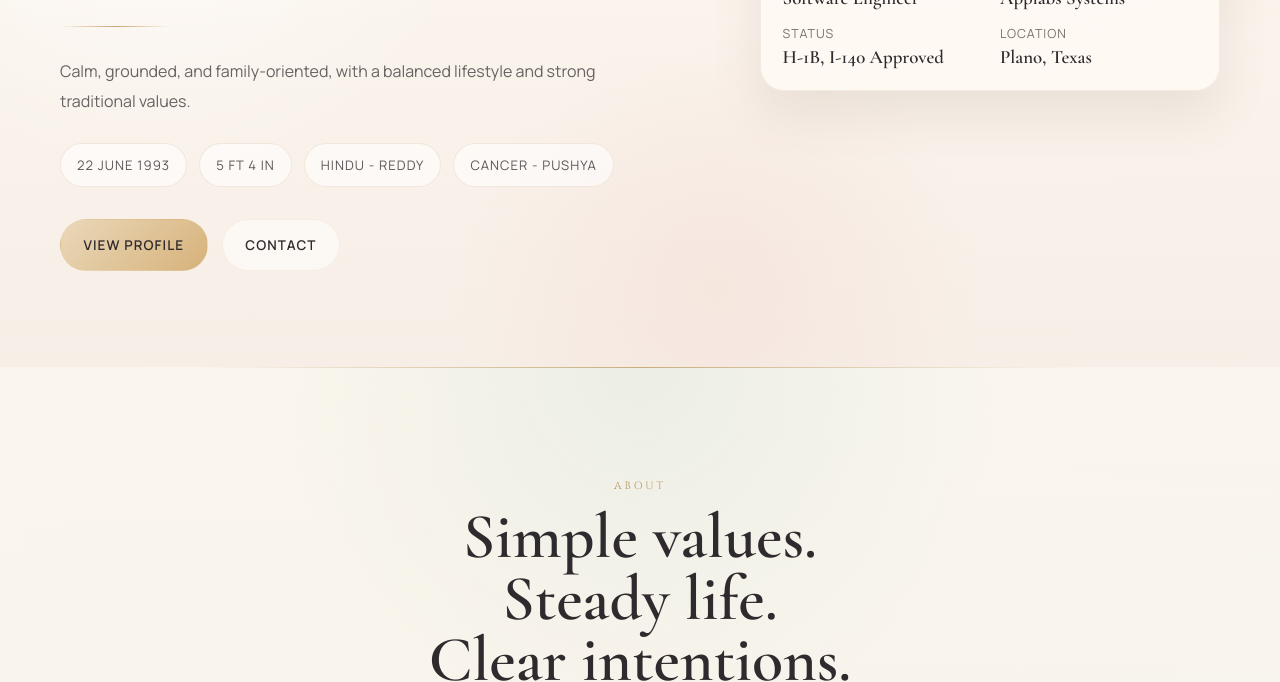
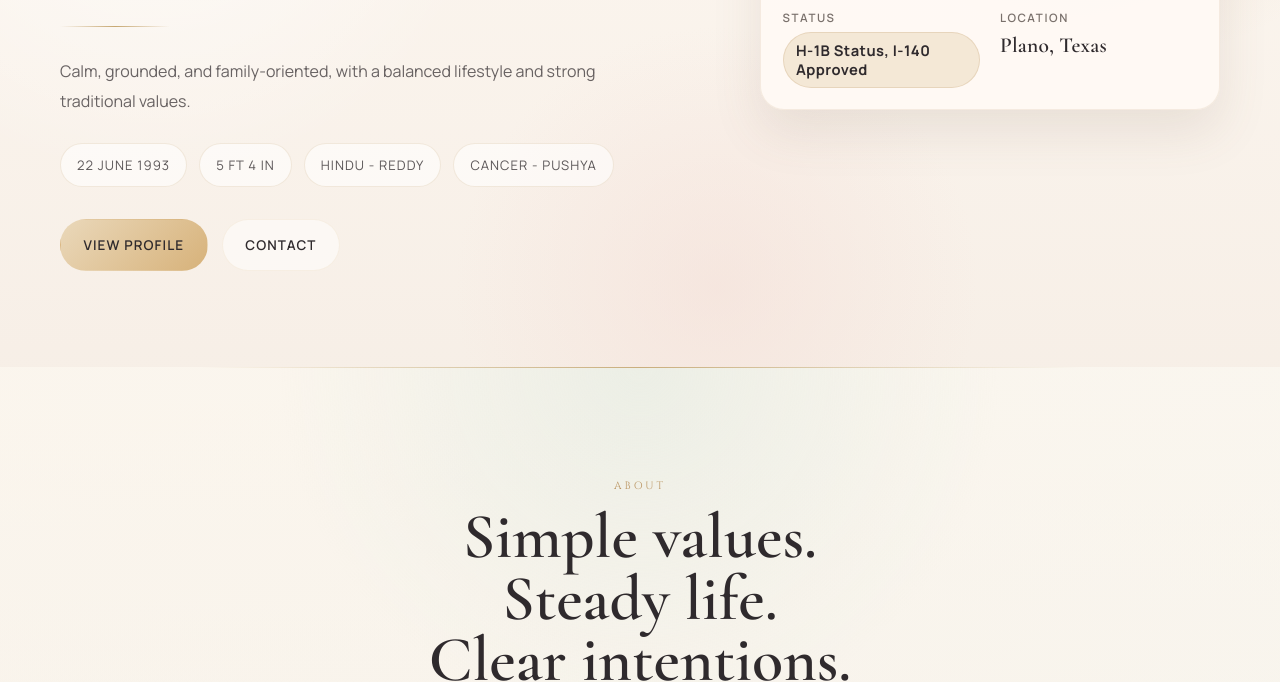
Before and after one commit to jonnalahemanth/matrimony, a plain HTML site: page index.html in a window 1280 px wide. Shown: the part 418-1100 px from the top of the page. Drawn offline with nearby package versions, Linux system fonts and the light colour scheme.

Commit message:
change font

```diff
--- a/index.html
+++ b/index.html
@@ -64,19 +64,19 @@
           <div class="summary-grid">
             <div>
               <span class="summary-label">Profession</span>
-              <strong>Software Engineer</strong>
+              <strong class="summary-value">Software Engineer</strong>
             </div>
             <div>
               <span class="summary-label">Company</span>
-              <strong>Applabs Systems</strong>
+              <strong class="summary-value">Applabs Systems</strong>
             </div>
             <div>
               <span class="summary-label">Status</span>
-              <strong>H-1B, I-140 Approved</strong>
+              <strong class="summary-value summary-status">H-1B Status, I-140 Approved</strong>
             </div>
             <div>
               <span class="summary-label">Location</span>
-              <strong>Plano, Texas</strong>
+              <strong class="summary-value">Plano, Texas</strong>
             </div>
           </div>
         </div>
--- a/style.css
+++ b/style.css
@@ -319,17 +319,34 @@ a {
 
 .summary-label {
   display: block;
-  margin-bottom: 0.28rem;
+  margin-bottom: 0.42rem;
   color: var(--stone);
-  font-size: 0.78rem;
+  font-size: 0.72rem;
+  font-family: "Manrope", sans-serif;
+  font-weight: 600;
   text-transform: uppercase;
-  letter-spacing: 0.08em;
+  letter-spacing: 0.14em;
 }
 
-.summary-grid strong {
+.summary-value {
+  display: inline-block;
   font-family: "Cormorant Garamond", serif;
-  font-size: 1.18rem;
+  font-size: 1.34rem;
   font-weight: 600;
+  line-height: 1.25;
+  letter-spacing: 0.01em;
+  color: var(--ink);
+}
+
+.summary-status {
+  padding: 0.52rem 0.78rem;
+  border-radius: 999px;
+  background: rgba(234, 216, 186, 0.52);
+  border: 1px solid rgba(186, 148, 97, 0.22);
+  font-family: "Manrope", sans-serif;
+  font-size: 0.92rem;
+  font-weight: 700;
+  letter-spacing: 0.03em;
 }
 
 .section {
```
